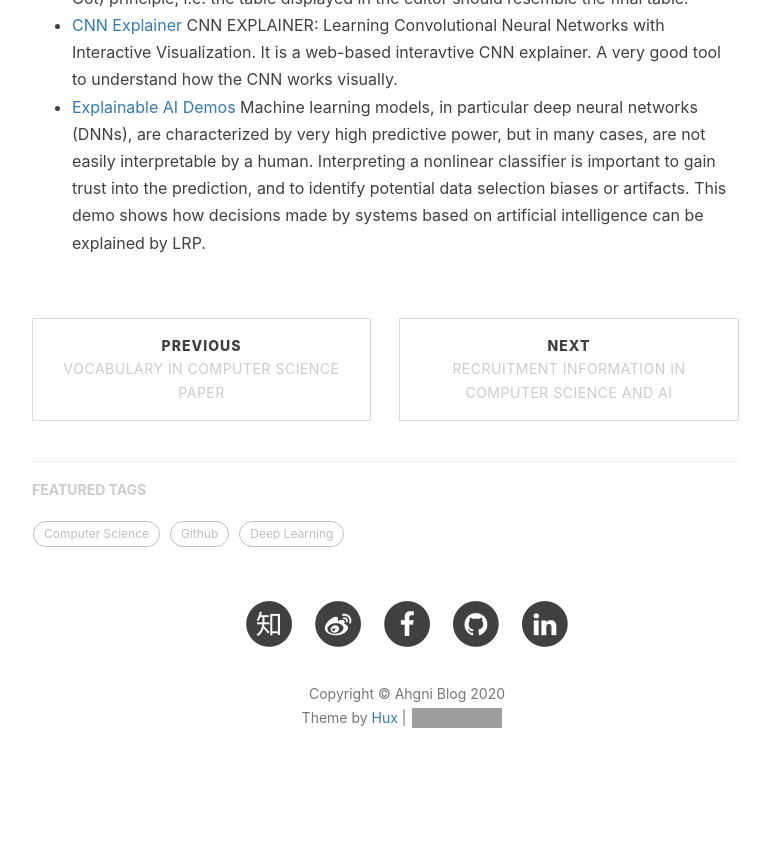
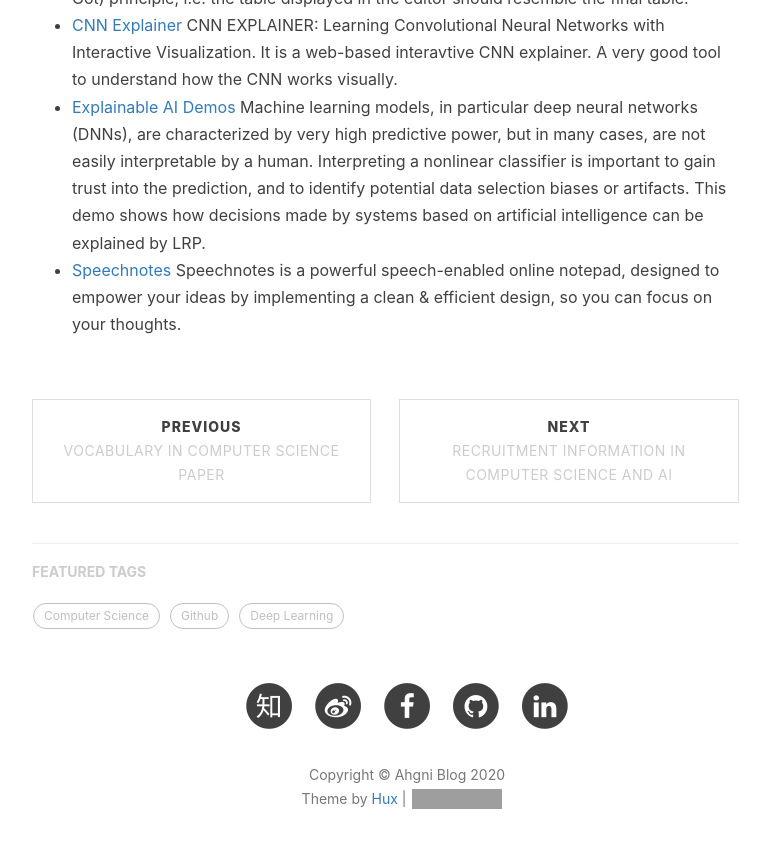
Before and after one commit to jizhang02/jizhang02.github.io, a Jekyll site: the page built from _posts/2020-02-24-resources.markdown, in a window 1280 px wide and 900 px high, scrolled down 1179 px. Shown: the top 848 px of the window, without its empty margins (233-1003 px from the left). Built offline with Jekyll 4.4.1, drawn with Linux system fonts in a browser that asks for light colours; nearby versions of some CDN libraries; comment, search, counter and statistics services are not loaded; before the commit the page ends 2001 px from its top, so only the background shows below that; grey boxes are pictures that could not be loaded.

Commit message:
Update 2020-02-24-resources.markdown

```diff
--- a/_posts/2020-02-24-resources.markdown
+++ b/_posts/2020-02-24-resources.markdown
@@ -36,3 +36,5 @@ Entering tables in LaTeX documents can be burdensome because of the necessary fo
 CNN EXPLAINER: Learning Convolutional Neural Networks with Interactive Visualization. It is a web-based interavtive CNN explainer. A very good tool to understand how the CNN works visually.
 * [Explainable AI Demos](https://lrpserver.hhi.fraunhofer.de/)
 Machine learning models, in particular deep neural networks (DNNs), are characterized by very high predictive power, but in many cases, are not easily interpretable by a human. Interpreting a nonlinear classifier is important to gain trust into the prediction, and to identify potential data selection biases or artifacts. This demo shows how decisions made by systems based on artificial intelligence can be explained by LRP.
+* [Speechnotes](https://speechnotes.co/)
+Speechnotes is a powerful speech-enabled online notepad, designed to empower your ideas by implementing a clean & efficient design, so you can focus on your thoughts.
```
